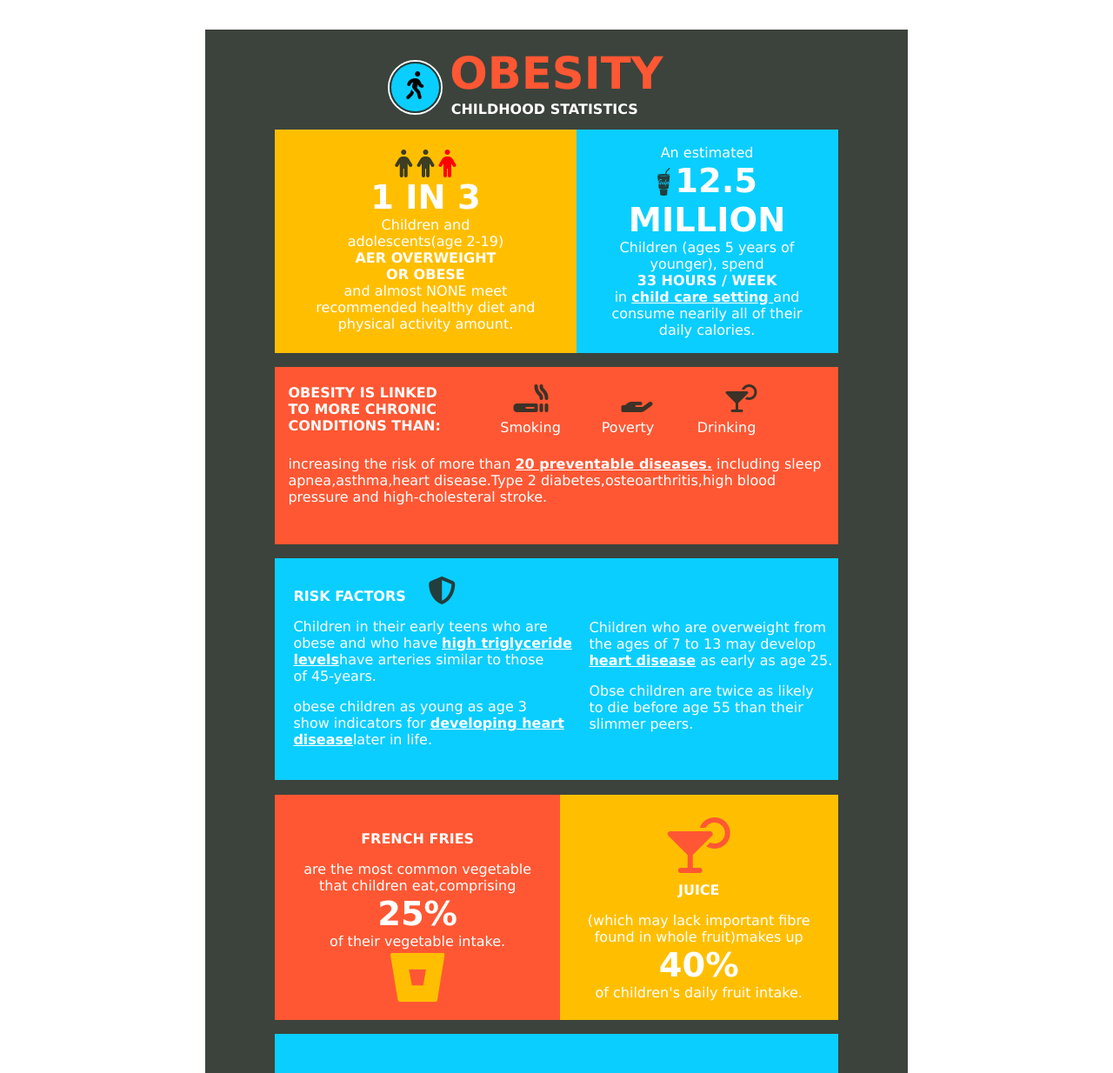
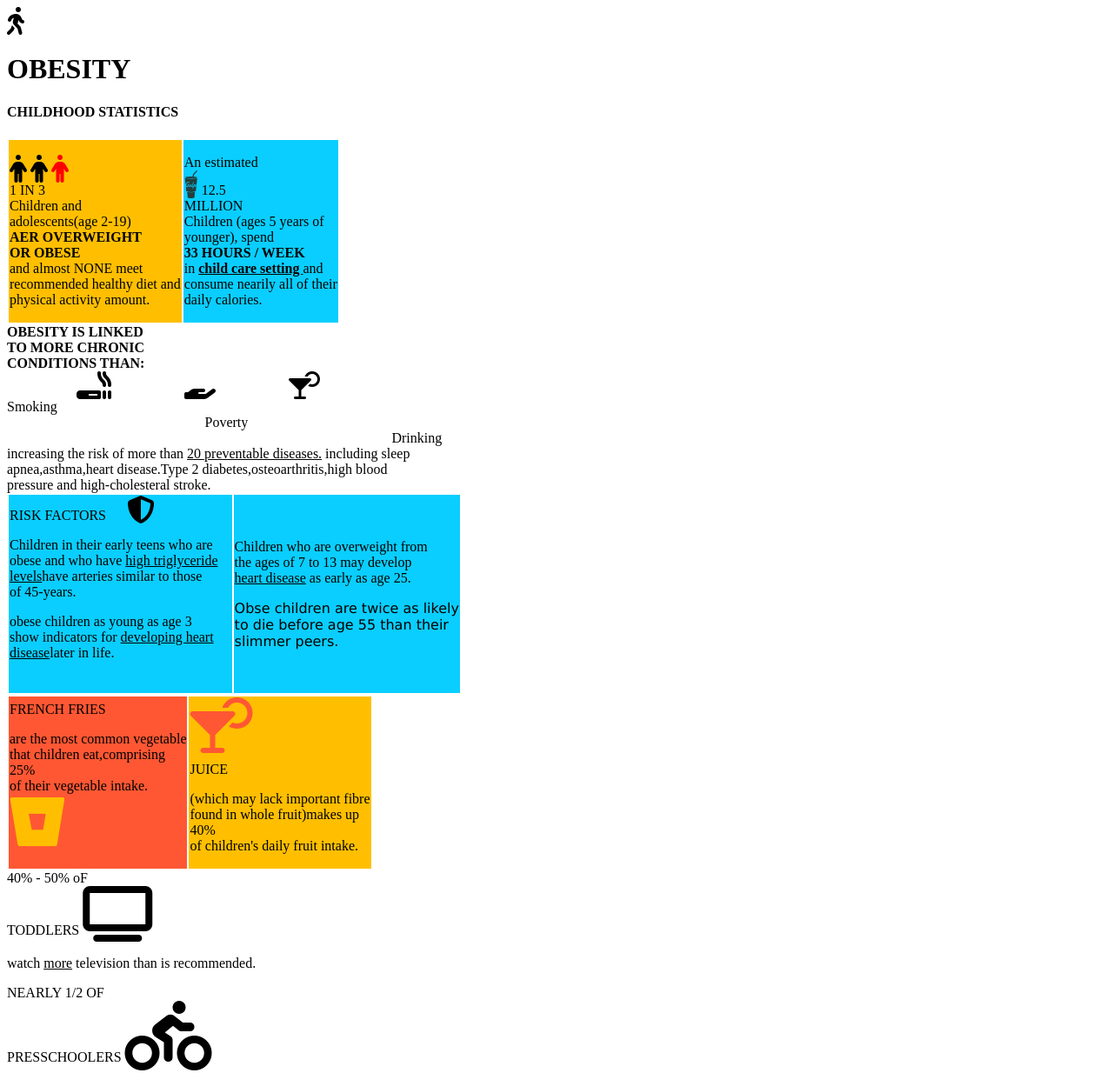
Before and after one commit to Dilli-raja5/banner, a plain HTML site: page index.html in a window 1280 px wide. Shown: the top 1234 px of the page at 87% size. Drawn offline with Linux system fonts and the light colour scheme.

Commit message:
Update index.html

```diff
--- a/index.html
+++ b/index.html
@@ -7,191 +7,6 @@
     <meta name="viewport" content="width=device-width, initial-scale=1.0">
     <title>Obesity-banner</title>
     <script src="https://kit.fontawesome.com/ef9f68538a.js" crossorigin="anonymous"></script>
-
-    <style>
-        .heading {
-            position: relative;
-            background-color: rgba(38, 46, 38, 0.897);
-            margin: 1% 18% 2% 18%;
-            padding-bottom: 20px;
-        }
-
-        .title {
-            color: rgb(255, 87, 51);
-            text-align: center;
-            padding-top: 20px;
-            padding-bottom: 0px;
-            font-size: 4vw;
-            font-family: Verdana, Geneva, Tahoma, sans-serif;
-        }
-
-        .title1 {
-            color: white;
-            position: absolute;
-            top: 60px;
-            left: 35%;
-            font-family: Verdana, Geneva, Tahoma, sans-serif;
-        }
-
-        .i-div {
-            position: absolute;
-            top: 35px;
-            left: 26%;
-            border-radius: 50%;
-            border: 2px solid white;
-            width: 59px;
-            height: 59px;
-        }
-
-        .i-div2 {
-            background-color: rgb(10, 206, 255);
-            border-radius: 50%;
-            border: 2px solid rgba(38, 46, 38, 0.897);
-            width: 55px;
-            height: 55px;
-        }
-
-        .i-h1 {
-            position: absolute;
-            top: 11px;
-            left: 33%;
-        }
-
-        .table {
-            border-collapse: collapse;
-            color: white;
-            margin: 2% 15% 2% 10%;
-            width: 80%;
-        }
-
-        .card {
-            color: white;
-            background-color: rgb(255, 87, 51);
-            margin: 2% 10% 2% 10%;
-            padding-bottom: 5%;
-            position: relative;
-        }
-
-        .card-2 {
-            color: white;
-            background-color: rgb(10, 206, 255);
-            margin: 2% 10% 2% 10%;
-            padding-bottom: 5%;
-            position: relative;
-        }
-
-        .card-3 {
-            color: white;
-            background-color: rgb(255, 191, 0);
-            margin: 2% 10% 2% 10%;
-            padding-bottom: 5%;
-            position: relative;
-        }
-
-        span {
-            font-family: Verdana, Geneva, Tahoma, sans-serif;
-            font-size: 3vw;
-            font-weight: bold;
-        }
-
-        .u {
-            font-weight: bold;
-            font-family: Verdana, Geneva, Tahoma, sans-serif;
-        }
-
-        .card2-font {
-            color: rgba(38, 46, 38, 0.897);
-            position: absolute;
-            top: 20px;
-            left: 30%;
-        }
-
-        .card2-ftxt {
-            position: absolute;
-            top: 60px;
-            left: 40%;
-            font-family: Verdana, Geneva, Tahoma, sans-serif;
-        }
-
-        .text {
-            font-family: Verdana, Geneva, Tahoma, sans-serif;
-            text-align: center;
-        }
-
-        .table2-content {
-            font-family: Verdana, Geneva, Tahoma, sans-serif;
-            padding-left: 15PX;
-            padding-right: 15PX;
-            padding-top: 20px;
-            padding-bottom: 5px;
-        }
-
-        .table3-title {
-            font-family: Verdana, Geneva, Tahoma, sans-serif;
-            font-weight: bolder;
-            padding-left: 20px;
-            padding-top: 20px;
-        }
-
-        .table3-p1-txt {
-            padding-top: 0px;
-            padding-left: 20px;
-            font-family: Verdana, Geneva, Tahoma, sans-serif;
-        }
-
-        .table3-p3-txt {
-            padding-top: 15px;
-            font-family: Verdana, Geneva, Tahoma, sans-serif;
-
-        }
-
-        .table4-title {
-            font-family: Verdana, Geneva, Tahoma, sans-serif;
-            font-weight: bolder;
-            text-align: center;
-            padding-top: 40px;
-        }
-
-        .table4-p1 {
-            font-family: Verdana, Geneva, Tahoma, sans-serif;
-            text-align: center;
-        }
-
-        .table4-title2 {
-            font-family: Verdana, Geneva, Tahoma, sans-serif;
-            font-weight: bolder;
-            text-align: center;
-            padding-top: 20px;
-        }
-
-        .card5-title {
-            padding-top: 40px;
-            padding-left: 40px;
-        }
-
-        .card5-p1 {
-            padding-left: 40px;
-            font-family: Verdana, Geneva, Tahoma, sans-serif;
-        }
-
-        .fa1 {
-            color: rgba(38, 46, 38, 0.897)
-        }
-
-        .i-tv {
-            color: rgba(38, 46, 38, 0.897);
-            position: absolute;
-            top: 50px;
-            left: 75%;
-        }
-
-        .i-cycle {
-            color: rgb(255, 87, 51);
-            position: absolute;
-            top: 80px;
-            left: 75%;
-        }
-    </style>
 </head>
 
 <body>
```
